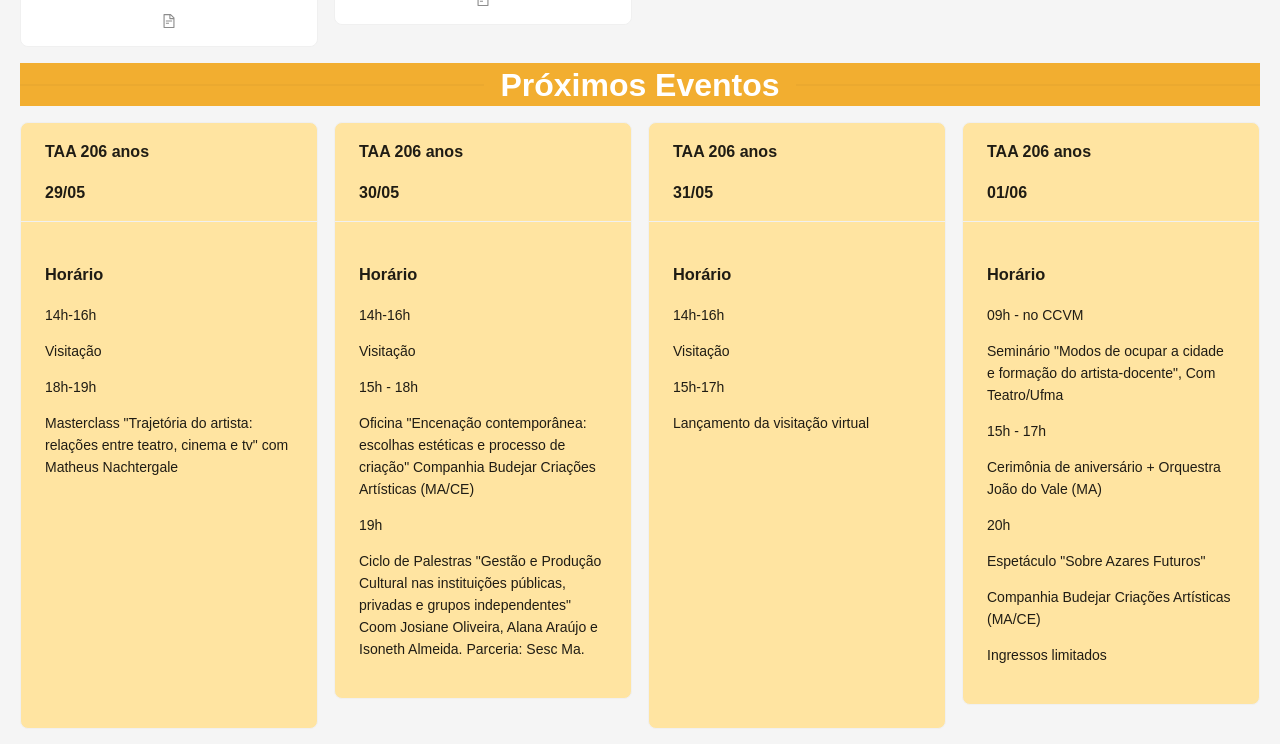
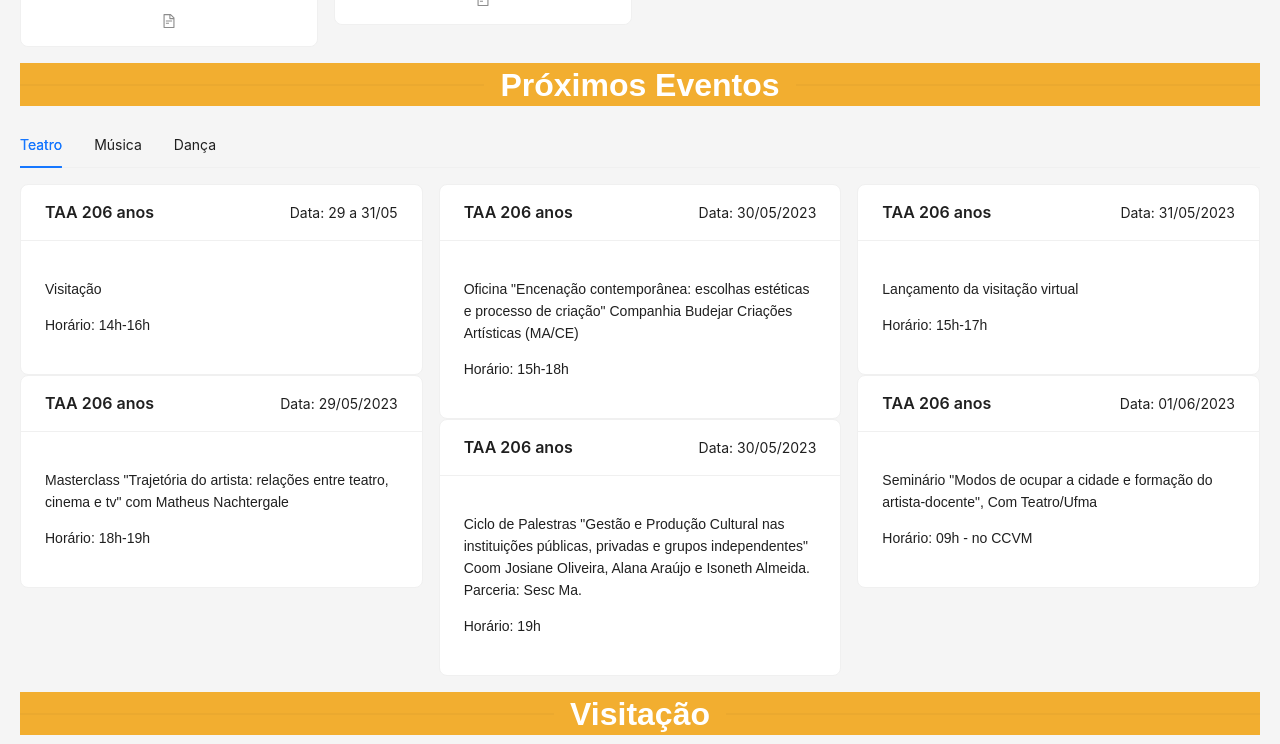
Before and after one commit to lucyfurt/SITE-TEATRO-ARTHUR-AZEVEDO-REACT-JAVASCRIPT, a React (Create React App) app: page / in a window 1280 px wide. Shown: the part 1400-2144 px from the top of the page. Built offline with nearby package versions, Linux system fonts and the light colour scheme.

Commit message:
fix card eventos

```diff
--- a/src/App.js
+++ b/src/App.js
@@ -4,6 +4,7 @@ import Carrossel from './components/Header/Carrossel.js';
 import './App.css';
 import CardNews from './components/Content/CardNews.js';
 import FullEvento from './components/Content/FullEvento.js';
+import Programacao from './components/Content/Programacao.js';
 import Visitacao from './components/Content/Visitacao.js';
 import Bilheteria from './components/Content/Bilheteria.js';
 import Frame from './components/Content/Frame.js';
@@ -29,7 +30,7 @@ const footerStyle = {
 
 const headerStyle = {
  backgroundColor: '#6d0202',
- lineHeight: '20px',
+ lineHeight: '64px',
 
 };
 
@@ -53,7 +54,7 @@ function App() {
   <h1 style={{ color: '#fff' }}>Próximos Eventos</h1>
 </Divider>
 
-        <FullEvento />
+        <Programacao/>
         <Divider style={{ background: 'rgb(242, 174, 48)', borderWidth: 2, lineHeight:'0', fontSize:'14' }} orientation="center">
   <h1 style={{ color: '#fff' }}>Visitação</h1>
 </Divider>
--- a/src/components/Content/FullEvento.js
+++ b/src/components/Content/FullEvento.js
@@ -1,6 +1,7 @@
 import React from 'react';
 import { Card, Button, Row, Col, Divider } from 'antd';
 import  { useState, useEffect } from 'react';
+
 
 function FullEvento() {
   const [size, setSize] = useState('large');
@@ -29,10 +30,10 @@ useEffect(() => {
         <Card
           style={{ backgroundColor: cardColors[3]}}
           title={
-            <span className="card-title">
-              <p>TAA 206 anos</p>
-              <p>29/05</p>
-            </span>
+
+              <p > TAA 206 anos   29/05</p>
+
+
           }
           size={size}
         >
--- /dev/null
+++ b/src/components/Content/Programacao.js
@@ -0,0 +1,79 @@
+import React from 'react';
+import { Card, Tabs, Row, Col, Input, Calendar } from 'antd';
+
+const { TabPane } = Tabs;
+const { Search } = Input;
+
+const TheatreSchedule = () => {
+    const cardColors = ['#FAD0C9', '#E4C1F9', '#B5EAD7', '#FFE4A1', '#C9E4F9'];
+
+    return (
+        <div>
+            <Tabs defaultActiveKey="1">
+                <TabPane tab="Teatro" key="1">
+                    <Row gutter={[16, 16]}>
+                        <Col span={8}>
+                            <Card
+                                title="TAA 206 anos"
+                                extra="Data: 29 a 31/05"
+
+                            >
+                                <p>Visitação</p>
+                                <p>Horário: 14h-16h</p>
+                            </Card>
+                            <Card title="TAA 206 anos" extra="Data: 29/05/2023">
+                                <p> Masterclass "Trajetória do artista:
+                                    relações entre teatro, cinema e tv"
+                                    com Matheus Nachtergale
+                                </p>
+                                <p>Horário: 18h-19h</p>
+                            </Card>
+                        </Col>
+                        <Col span={8}>
+
+                            <Card title="TAA 206 anos" extra="Data: 30/05/2023">
+                                <p> Oficina "Encenação contemporânea:
+                                    escolhas estéticas e processo de criação"
+                                    Companhia Budejar Criações Artísticas (MA/CE)</p>
+                                <p>Horário: 15h-18h</p>
+                            </Card>
+                            <Card title="TAA 206 anos" extra="Data: 30/05/2023">
+                                <p>Ciclo de Palestras "Gestão e Produção Cultural
+                                    nas instituições públicas, privadas e grupos
+                                    independentes"
+                                    Coom Josiane Oliveira, Alana Araújo e Isoneth Almeida.
+                                    Parceria: Sesc Ma.
+                                </p>
+                                <p>Horário: 19h</p>
+                            </Card>
+                        </Col>
+                        <Col span={8}>
+                            <Card title="TAA 206 anos" extra="Data: 31/05/2023">
+                                <p>Lançamento da visitação virtual
+                                </p>
+                                <p>Horário: 15h-17h</p>
+                            </Card>
+                            <Card title="TAA 206 anos" extra="Data: 01/06/2023">
+                                <p>Seminário "Modos de ocupar a cidade e
+                                    formação do artista-docente", Com Teatro/Ufma
+
+                                </p>
+                                <p>Horário: 09h - no CCVM</p>
+                            </Card>
+
+                        </Col>
+                    </Row>
+                </TabPane>
+                <TabPane tab="Música" key="2">
+                    {/* Conteúdo dos eventos de música */}
+                </TabPane>
+                <TabPane tab="Dança" key="3">
+                    {/* Conteúdo dos eventos de dança */}
+                </TabPane>
+            </Tabs>
+
+        </div>
+    );
+}
+
+export default TheatreSchedule;
```
Also changed, not shown: src/components/Content/CardNews.js (+15 -22 lines).
